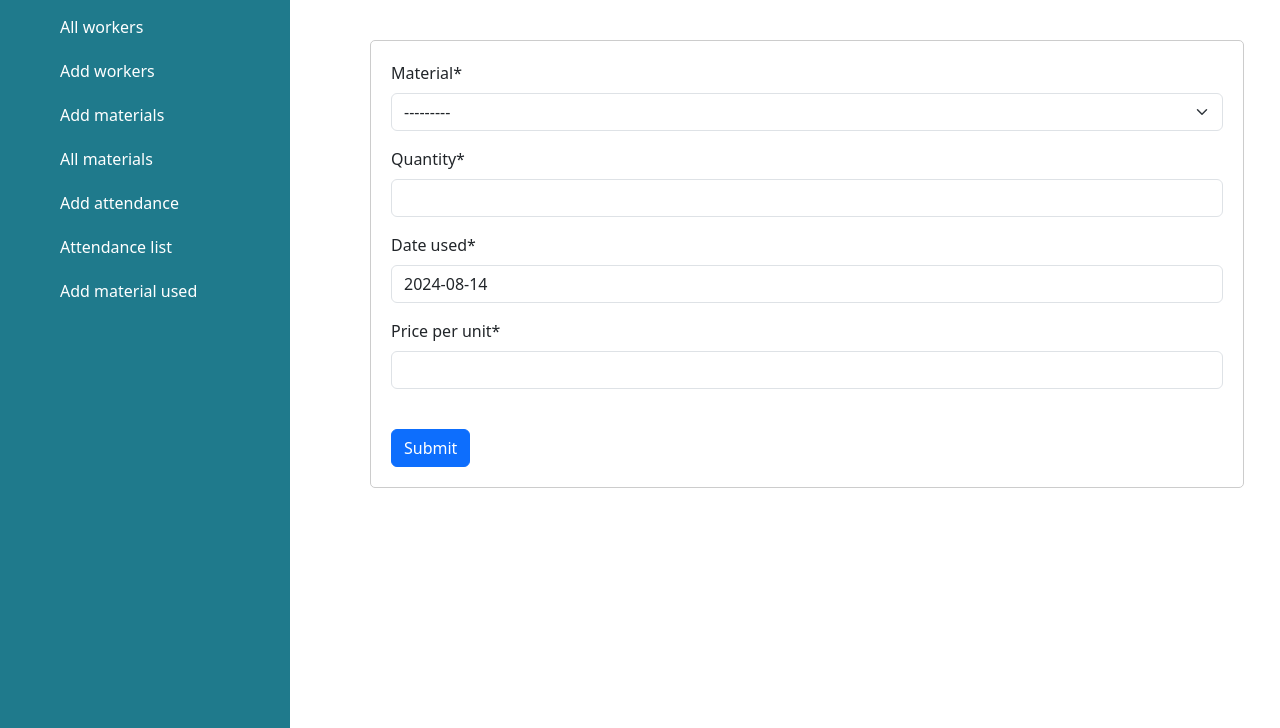
After one commit to EstherAuma/Construction-site, a Django app: page /material-usage/ in a window 1280 px wide. The commit adds this page. Shown: the top 728 px of the page. Run offline with Django 5.2, Linux system fonts and the light colour scheme; data that the repository does not hold is empty; some libraries are stand-ins or nearby versions.

Commit message:
create a form for registering the materials used

```diff
--- a/materialTracker/forms.py
+++ b/materialTracker/forms.py
@@ -16,3 +16,11 @@ class AttendanceForm(forms.ModelForm):
     class Meta:
         model = Attendance
         fields = ['worker', 'date', 'time_in', 'time_out', 'daily_rate']
+
+class MaterialUsageForm(forms.ModelForm):
+    class Meta:
+        model = MaterialUsage
+        fields = ['material', 'quantity', 'date_used', 'price_per_unit']
+        widgets = {
+            'material': forms.Select(attrs={'class': 'form-select', 'aria-label': 'Default select example'}),
+        }
--- a/materialTracker/models.py
+++ b/materialTracker/models.py
@@ -41,7 +41,7 @@ class Material(models.Model):
     date_purchased = models.DateField(default=timezone.now, validators=[validate_not_future_date])
 
     def __str__(self):
-        return f"{self.name} {self.date_purchased}"
+        return f"{self.name}"
 
 class MaterialUsage(models.Model):
     material = models.ForeignKey(Material, on_delete=models.CASCADE)
@@ -50,7 +50,7 @@ class MaterialUsage(models.Model):
     price_per_unit = models.DecimalField(max_digits=10, decimal_places=2, null=False, blank=False)
 
     def __str__(self):
-        return f"{self.material.name}  {self.date_used}"
+        return f"{self.material.name}"
 
     @property
     def total_price(self):
--- a/materialTracker/templates/pages/base.html
+++ b/materialTracker/templates/pages/base.html
@@ -22,6 +22,7 @@
                 <li><a href="{% url 'materials' %}">All materials</a></li>
                 <li><a href="{% url 'attendance' %}">Add attendance</a></li>
                 <li><a href="{% url 'attendance-list' %}">Attendance list</a></li>
+                <li><a href="{% url 'material-usage' %}">Add material used</a></li>
 
 
         </ul>
--- /dev/null
+++ b/materialTracker/templates/pages/material-usage.html
@@ -0,0 +1,37 @@
+{% extends 'pages/base.html' %}
+{% load crispy_forms_tags %}
+{% block content %}
+<form method="POST" action="" class="add-material-form">
+    {% csrf_token %}
+    {% if form.errors %}
+        <div class="alert alert-danger">
+            <ul>
+                {% for field in form %}
+                    {% for error in field.errors %}
+                        <li>{{ error }}</li>
+                    {% endfor %}
+                {% endfor %}
+            </ul>
+        </div>
+    {% endif %}
+
+    <div class="form-group">
+        {{ form.material|as_crispy_field }}
+    </div>
+
+    <div class="form-group">
+        {{ form.quantity|as_crispy_field }}
+    </div>
+
+    <div class="form-group">
+        {{ form.date_used|as_crispy_field }}
+    </div>
+
+    <div class="form-group">
+        {{ form.price_per_unit|as_crispy_field }}
+    </div>
+    <br>
+
+    <button type="submit" class="btn btn-primary">Submit</button>
+</form>
+{% endblock %}
--- a/materialTracker/urls.py
+++ b/materialTracker/urls.py
@@ -16,6 +16,7 @@ urlpatterns = [
     path("materials/<int:pk>/", views.material_details, name="material-details"),
     path("attendance/", views.add_attendance, name="attendance"),
     path("attendance-list/", views.attendance_list, name="attendance-list"),
+    path("material-usage/", views.material_usage, name="material-usage"),
 
     # API URLS
     path("api/workers/", WorkerListAPIView.as_view(), name="workers"),
--- a/materialTracker/views.py
+++ b/materialTracker/views.py
@@ -1,5 +1,5 @@
 from django.shortcuts import render,redirect,get_object_or_404
-from .forms import WorkerForm, MaterialForm, AttendanceForm
+from .forms import WorkerForm, MaterialForm, AttendanceForm, MaterialUsageForm
 from .models import Worker, Material, Attendance
 
 
@@ -175,3 +175,14 @@ def add_attendance(request):
 def attendance_list(request):
     attendances = Attendance.objects.all()
     return render(request, 'pages/attendance-list.html', {'attendances': attendances})
+
+def material_usage(request):
+    if request.method == "POST":
+        form = MaterialUsageForm(request.POST)
+        if form.is_valid():
+            form.save()
+            return redirect('/')
+    else:
+        form = MaterialUsageForm()
+
+    return render(request, 'pages/material-usage.html', {'form': form})
```
